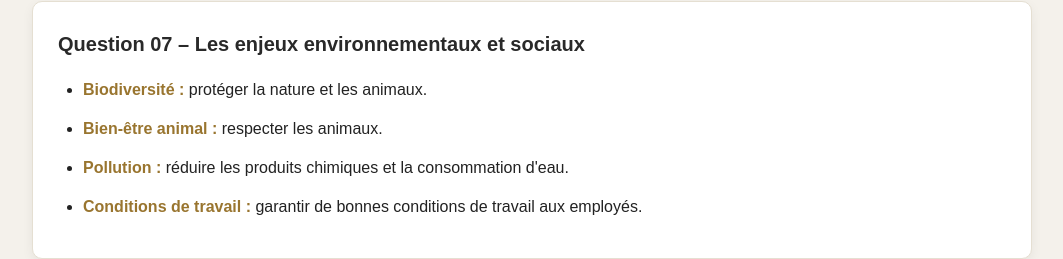
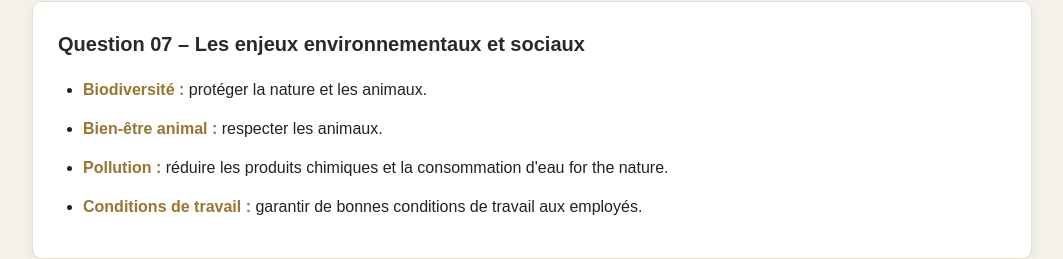
Before and after one commit to momoh6854-spec/lvmh-project, a plain HTML site: page index.html in a window 1280 px wide. Shown: the part 1798-2057 px from the top of the page, without its empty margins (108-1171 px from the left). Drawn offline with Linux system fonts and the light colour scheme.

Commit message:
Update index.html

```diff
--- a/index.html
+++ b/index.html
@@ -140,7 +140,7 @@
 
             <li>
               <strong>Pollution :</strong>
-              réduire les produits chimiques et la consommation d'eau.
+              réduire les produits chimiques et la consommation d'eau for the nature.
             </li>
 
             <li>
```
